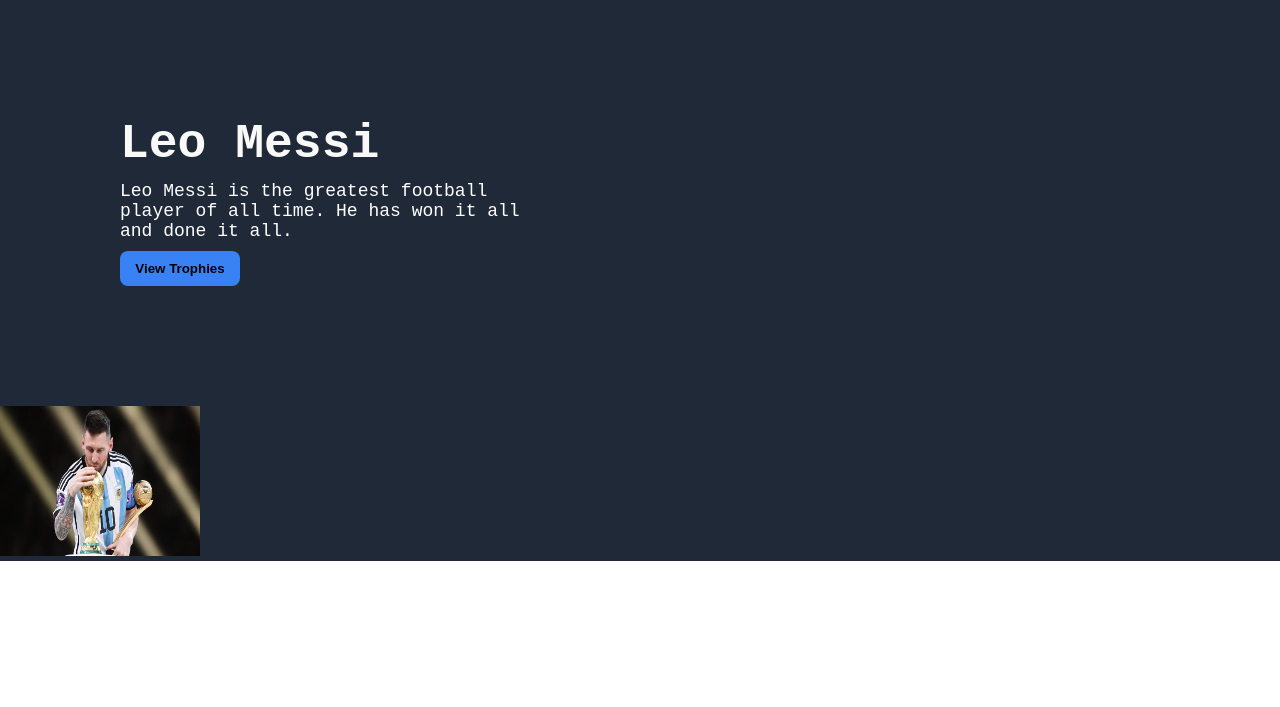
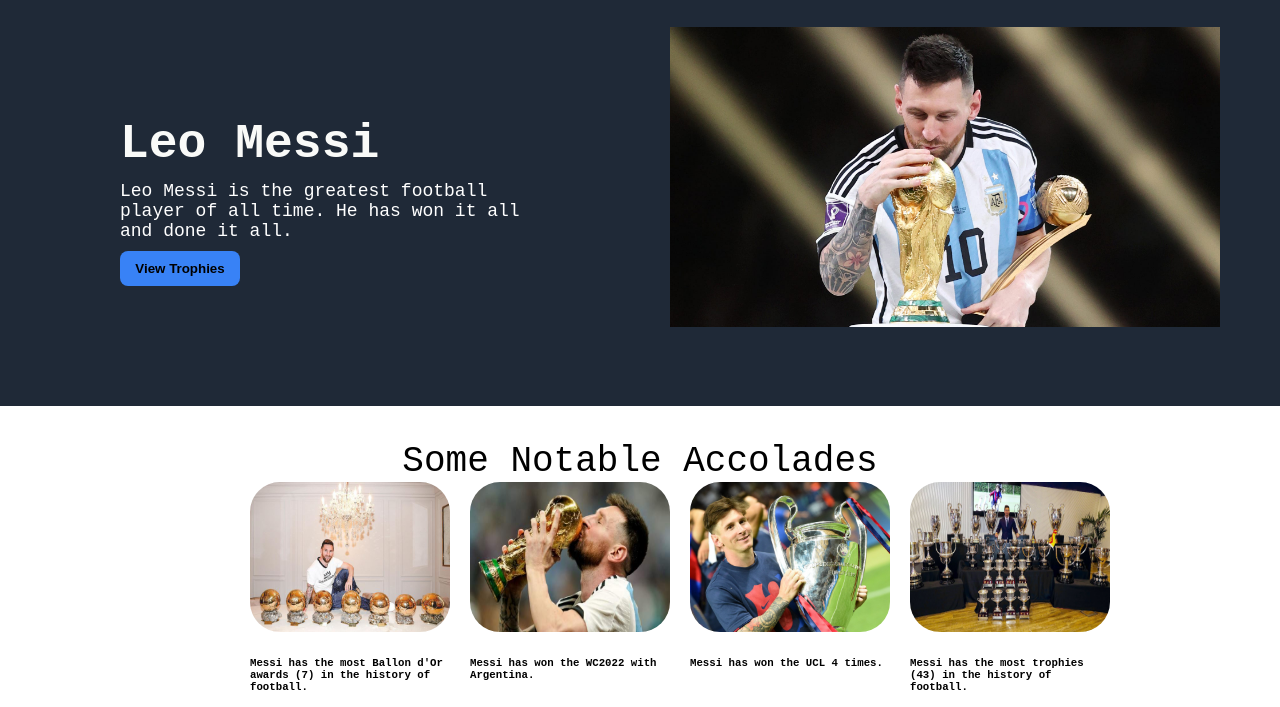
Before and after one commit to awsimness/landing_page, a plain HTML site: page index.html in a window 1280 px wide. Shown: the part 93-800 px from the top of the page. Drawn offline with Linux system fonts and the light colour scheme.

Commit message:
Add images and caption for the accolades part and add the quote section below. Formatting when page resized still iffy

```diff
--- a/index.html
+++ b/index.html
@@ -27,5 +27,31 @@
             <img class="hero" src="./images/messiwc.jpeg">
         </div>
     </div>
+
+    <div class="caption">Some Notable Accolades</div>
+
+    <div class="accolades">
+        <div class="pair p1">
+            <img class="clip" src="./images/bdor.jpeg">
+            <h6>Messi has the most Ballon d'Or awards (7) in the history of football.</h1>
+        </div>
+
+        <div class="pair p2">
+            <img class="clip" src="./images/wc2.jpg">
+            <h6>Messi has won the WC2022 with Argentina.</h1>
+        </div>
+
+        <div class="pair p3">
+            <img class="clip" src="./images/ucl.jpg">
+            <h6>Messi has won the UCL 4 times.</h1>
+        </div>
+
+        <div class="pair p4">
+            <img class="clip" src="./images/trophies.jpg">
+            <h6>Messi has the most trophies (43) in the history of football.</h1>
+        </div>
+    </div>
+
+    <div class="quote">Qué Miras, Bobo?</div>
 </body>
 </html>
--- a/style.css
+++ b/style.css
@@ -7,6 +7,7 @@
 html,body {
 margin: 0;
 padding: 0;
+font-family:'Courier New', Courier, monospace;
 }
 
 .header {
@@ -19,7 +20,7 @@
 font-family:'Courier New', Courier, monospace;
 }
 
-main {
+.main {
 display: flex;
 }
 
@@ -30,8 +31,10 @@
 }
 
 .hero {
-height: 150px;
-width: 200px;
+height: 300px;
+width: 550px;
+padding-left: 150px;
+padding-top: 30px;
 }
 
 .links {
@@ -69,3 +72,33 @@
 border:0;
 font-weight: 600;
 }
+
+.caption {
+padding-top: 35px;
+text-align: center;
+font-size: 36px;
+}
+
+.accolades {
+display: flex;
+gap: 20px;
+padding-left: 250px;
+width: 200px;
+}
+
+.pair {
+display: flex;
+flex-direction: column;
+}
+
+.clip {
+width: 200px;
+height: 150px;
+border-color:#3882f6;
+border-radius: 30px;
+}
+
+.quote {
+    background-color: #e5e7eb;
+padding: 150px;
+}
```
Also changed, not shown: images/bdor.jpeg (added), images/trophies.jpg (added), images/ucl.jpg (added), images/wc2.jpg (added).
